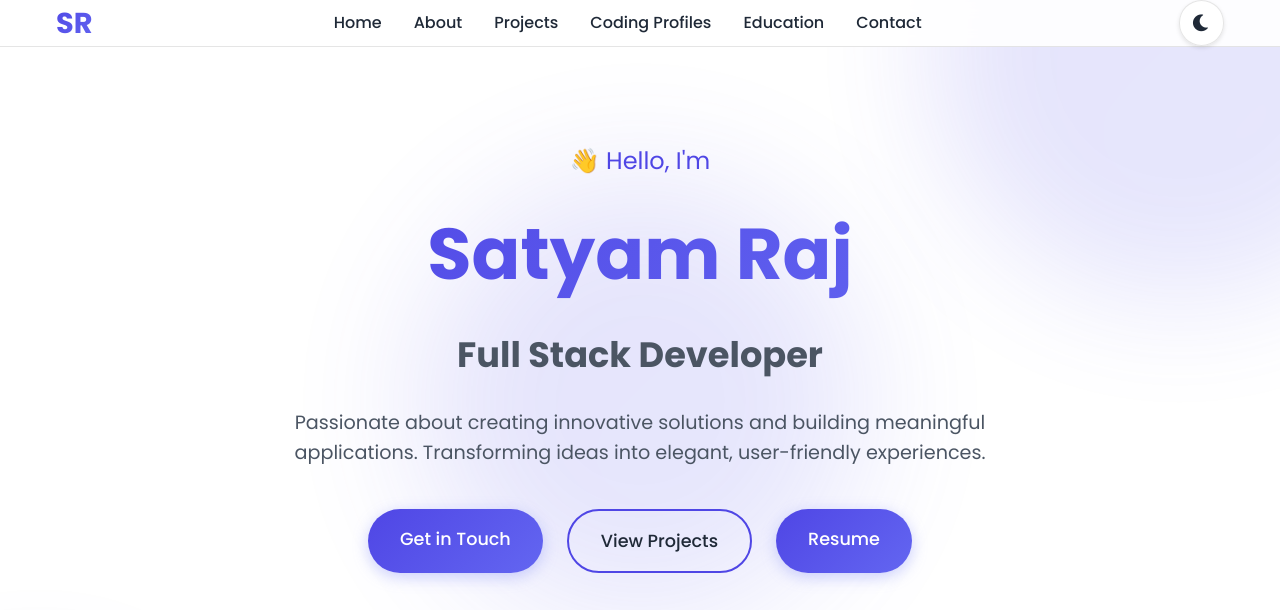
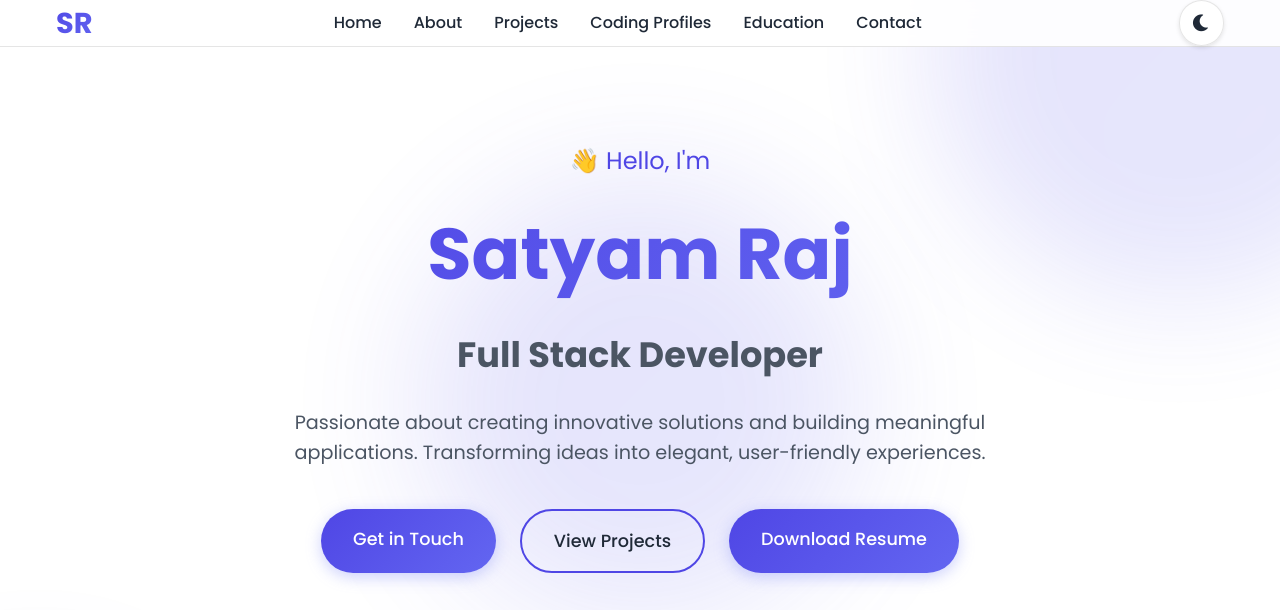
Before and after one commit to stymrj/stymrj.github.io, a plain HTML site: page index.html in a window 1280 px wide. Shown: the top 610 px of the page. Drawn offline with Linux system fonts and the light colour scheme.

Commit message:
Update index.html

```diff
--- a/index.html
+++ b/index.html
@@ -48,7 +48,7 @@
                         <div class="cta-buttons">
                             <a href="#contact" class="cta-primary">Get in Touch</a>
                             <a href="#projects" class="cta-secondary">View Projects</a>
-                            <a href="https://drive.google.com/file/d/1dLNBkWzP5FYcuJ9qQnFWWz3slbOqxiE-/view?usp=drive_link" class="cta-primary">Resume</a>
+                            <a href="https://drive.google.com/file/d/1dLNBkWzP5FYcuJ9qQnFWWz3slbOqxiE-/view?usp=drive_link" class="cta-primary">Download Resume</a>
                         </div>
                         <div class="social-links">
                             <a href="https://www.linkedin.com/in/stymrj" target="_blank" class="social-link">
```
